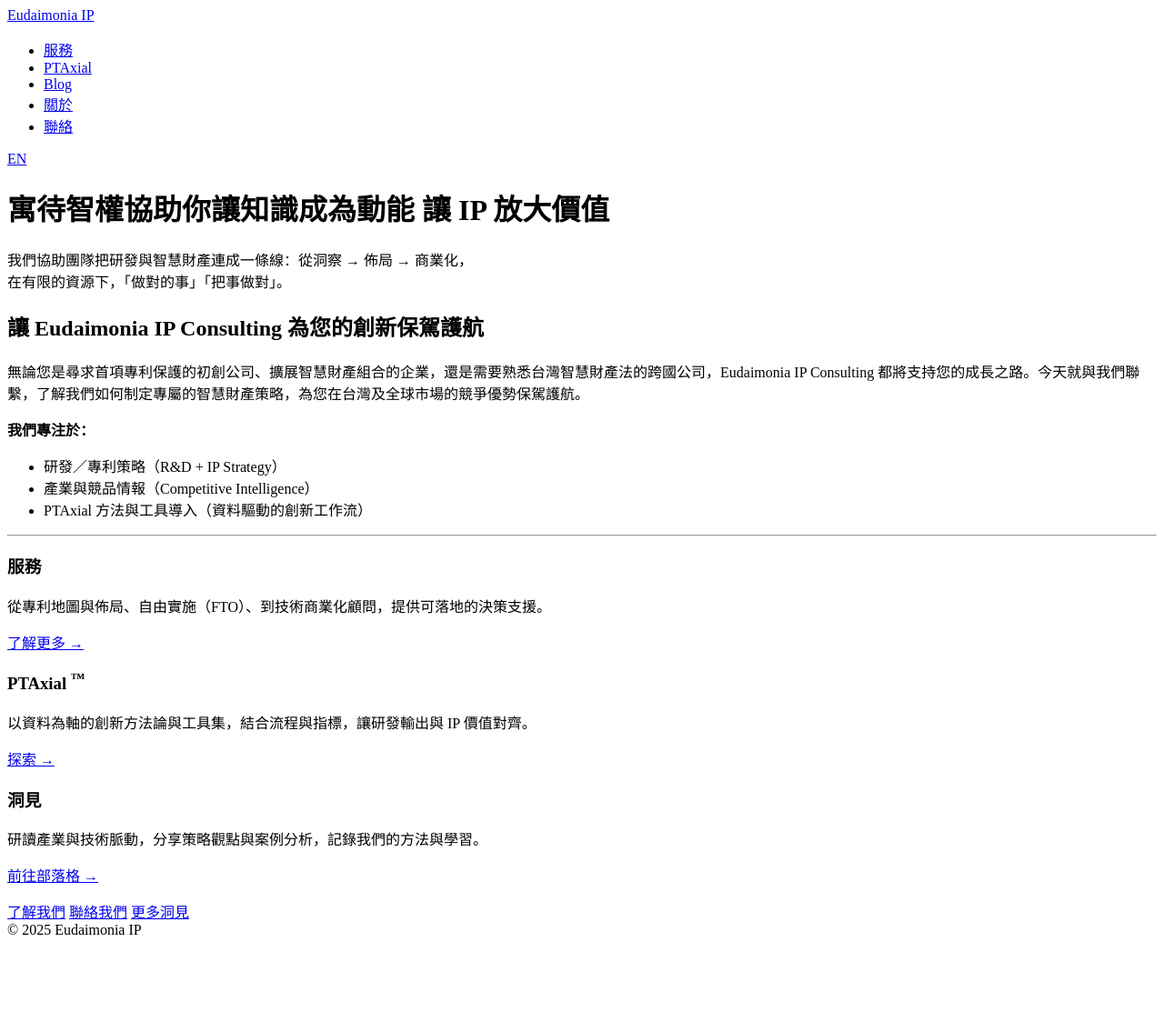
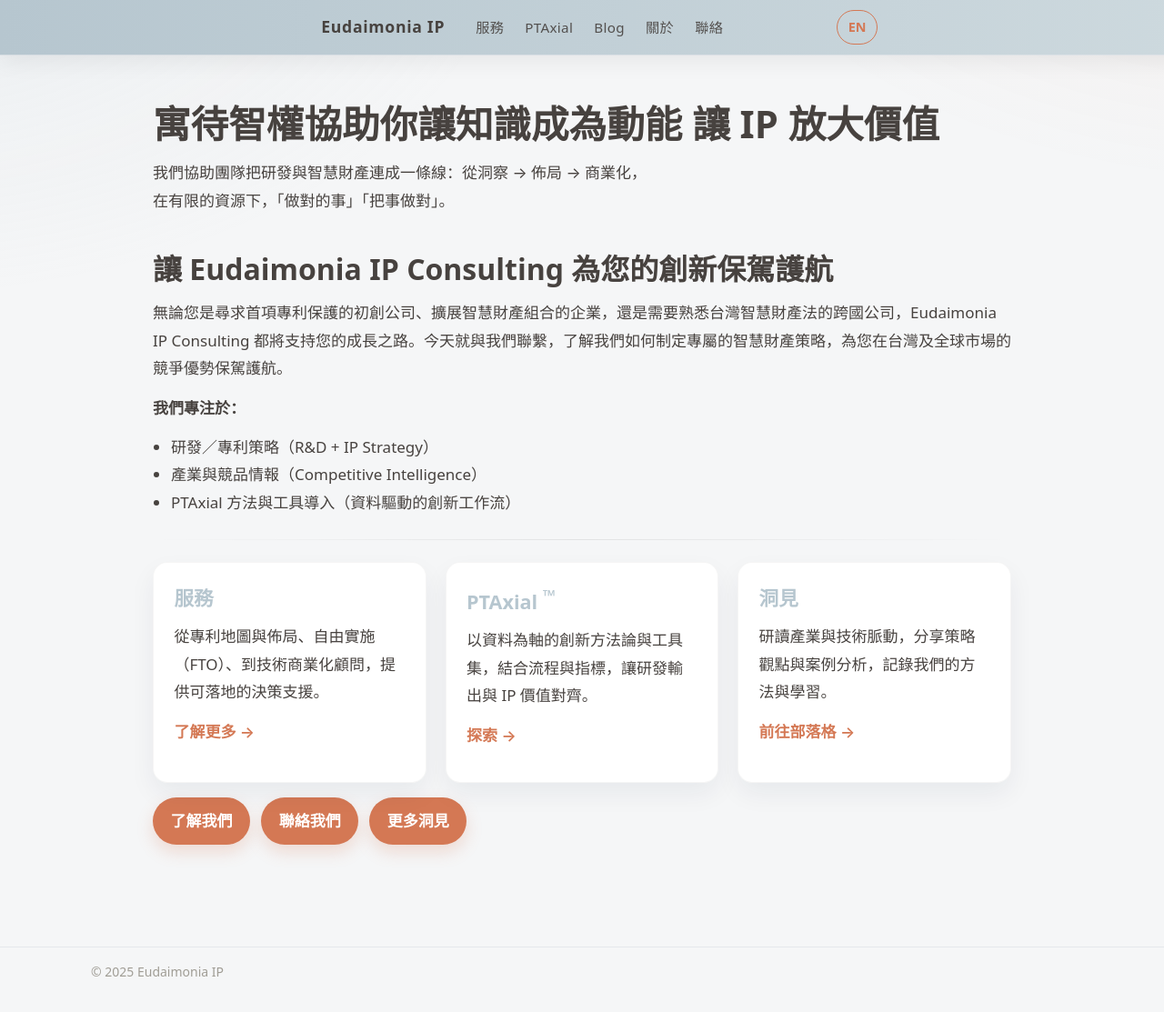
Before and after one commit to nuancenil/udipconsult, a Jekyll site: the page built from index.md, in a window 1280 px wide and 1127 px high. Shown: the top 1113 px of the window at 91% size. Built offline with Jekyll 4.4.1, drawn with Linux system fonts in a browser that asks for light colours.

Commit message:
Fix CSS path to /assets/css/style.css

```diff
--- a/_layouts/default.html
+++ b/_layouts/default.html
@@ -5,7 +5,8 @@
   <meta name="viewport" content="width=device-width,initial-scale=1">
   <title>{% if page.title %}{{ page.title }} · {% endif %}{{ site.title | default: "Eudaimonia IP" }}</title>
   <!-- 關鍵：用 relative_url 自動處理自訂網域/子路徑 -->
-  <link rel="stylesheet" href="{{ '/style.css' | relative_url }}">
+  <link rel="stylesheet" href="{{ '/assets/css/style.css' | relative_url }}">
+
   {% seo %}
 </head>
 <body>
```
